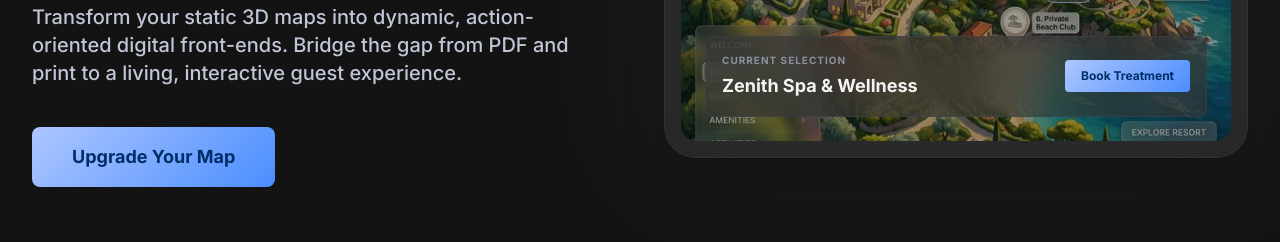
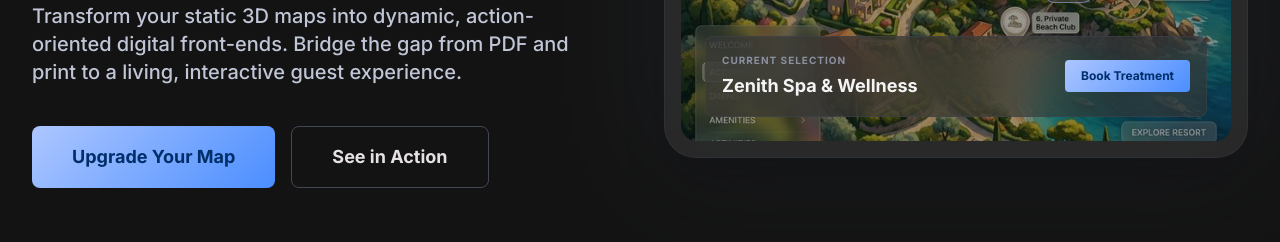
Before and after one commit to rndtech9-tech/mapper, a plain HTML site: page index.html in a window 1280 px wide. Shown: the part 558-800 px from the top of the page. Drawn offline with nearby package versions, Linux system fonts and the light colour scheme.

Commit message:
Add 'See in Action' button

```diff
--- a/index.html
+++ b/index.html
@@ -169,6 +169,9 @@
 <div class="flex flex-col sm:flex-row gap-4">
 <button class="btn-gradient px-10 py-4 rounded-xl text-on-primary font-bold text-lg hover:shadow-[0_0_30px_rgba(75,142,255,0.4)] transition-all">
                             Upgrade Your Map
+                        </button>
+<button class="px-10 py-4 rounded-xl border border-outline-variant hover:bg-surface-container-high transition-all font-bold text-lg">
+                            See in Action
                         </button>
 </div>
 </div>
```
Also changed, not shown: lumina_maps.html (+3 -0 lines).
